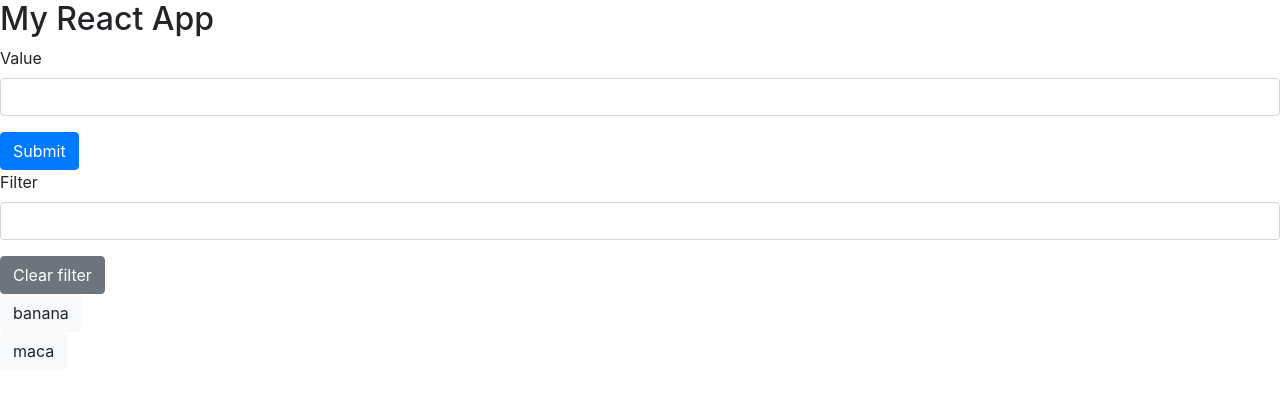
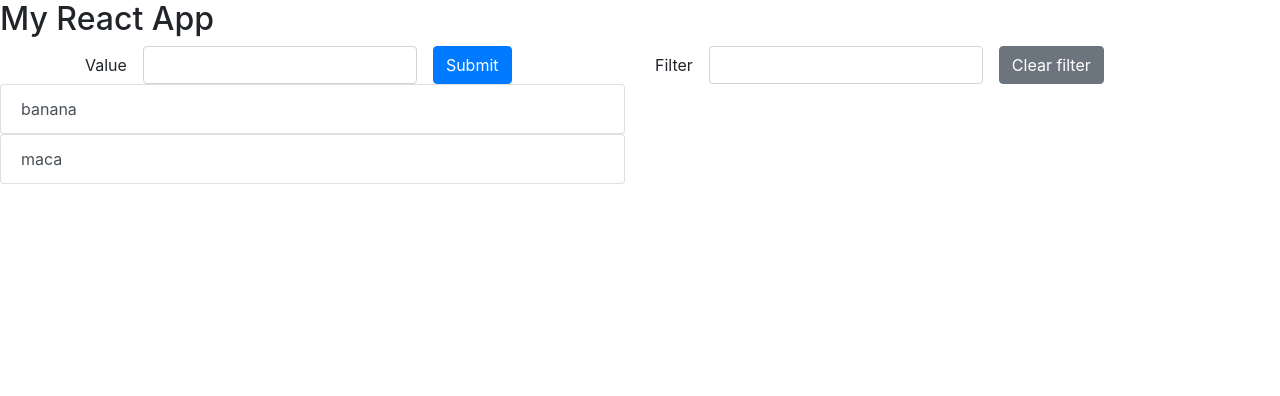
Before and after one commit to EduardoCavichioli/react-simple-app, a React (Create React App) app in the folder list-items/: page / in a window 1280 px wide. Shown: the top 396 px of the page. Built offline with nearby package versions, Linux system fonts and the light colour scheme.

Commit message:
visual changes

```diff
--- a/list-items/src/components/App.js
+++ b/list-items/src/components/App.js
@@ -37,9 +37,21 @@ class App extends Component {
     return (
       <div className="App">
         <h2>My React App</h2>
-        <InputForm callbackFromParent={this.inputFormCallback}/>
-        <FilterInput callbackFromParent={this.filterInputCallback}/>
-        <FilteredList list={listOfItems} filter={filterValue} callbackFromParent={this.filteredListCallback}/>
+        <div className="container">
+          <div className="row">
+            <div className="col-md-6">
+              <InputForm callbackFromParent={this.inputFormCallback}/>
+            </div>
+            <div className="col-md-6">
+              <FilterInput callbackFromParent={this.filterInputCallback}/>
+            </div>
+          </div>
+        </div>
+        <div className="row">
+          <div className="col-md-6">
+            <FilteredList list={listOfItems} filter={filterValue} callbackFromParent={this.filteredListCallback}/>
+          </div>
+        </div>
       </div>
     );
   }
--- a/list-items/src/components/FilterInput/FilterInput.js
+++ b/list-items/src/components/FilterInput/FilterInput.js
@@ -25,10 +25,10 @@ class FilterInput extends Component {
     let { filter } = this.state;
     return (
       <div>
-        <form>
+        <form className="form-inline">
           <div className="form-group">
             <label htmlFor="my-filter-value">Filter</label>
-            <input type="text" className="form-control" id="my-filter-value" value={filter} onChange={this.handleFilterChange}/>
+            <input type="text" className="form-control mx-sm-3" id="my-filter-value" value={filter} onChange={this.handleFilterChange}/>
           </div>
           <button className="btn btn-secondary" onClick={this.handleClearFilter}>Clear filter</button>
         </form>
--- a/list-items/src/components/FilteredList/FilteredList.js
+++ b/list-items/src/components/FilteredList/FilteredList.js
@@ -25,10 +25,10 @@ class FilteredList extends Component {
 
     let filteredList = list.filter(this.checkFilter);
     return (
-      <div>
+      <div className="list-group">
         {filteredList.map((item, index) => (
           <div key={index}>
-            <button className="btn btn-light" onClick={() => this.handleRemoveClick(item)}>{item}</button>
+            <button className="list-group-item list-group-item-action" onClick={() => this.handleRemoveClick(item)}>{item}</button>
           </div>
         ))}
       </div>
--- a/list-items/src/components/InputForm/InputForm.js
+++ b/list-items/src/components/InputForm/InputForm.js
@@ -23,10 +23,16 @@ class InputForm extends Component {
     let { value } = this.state;
     return (
       <div>
-        <form onSubmit={this.handleSubmit}>
+        <form className="form-inline" onSubmit={this.handleSubmit}>
           <div className="form-group">
             <label htmlFor="my-input-value">Value</label>
-            <input type="text" className="form-control" id="my-input-value" onChange={this.handleInputChange} value={value} />
+            <input
+              type="text"
+              className="form-control mx-sm-3"
+              id="my-input-value"
+              onChange={this.handleInputChange}
+              value={value}
+              />
           </div>
           <button className="btn btn-primary" type="submit">Submit</button>
         </form>
```
